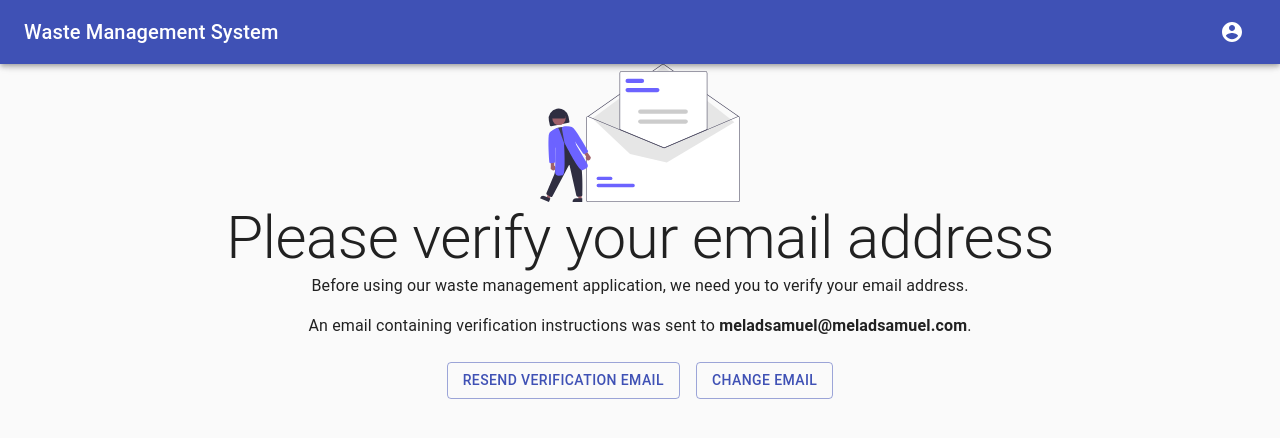
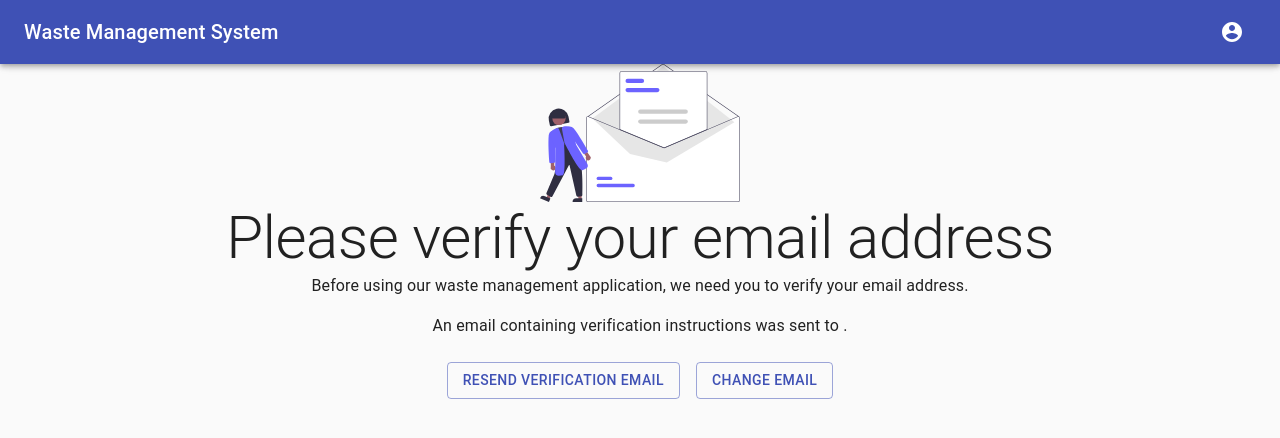
Before and after one commit to meladsamuel/waste-management-frontend, a React (Create React App) app: page /confirm in a window 1280 px wide. Shown: the top 438 px of the page. Built offline with nearby package versions, Linux system fonts and the light colour scheme; no server answers; sample sign-in values are in the browser's storage.

Commit message:
show email in email comfirmation view

```diff
--- a/src/container/views/ConfirmationView.jsx
+++ b/src/container/views/ConfirmationView.jsx
@@ -1,5 +1,6 @@
 import React from 'react';
 import { Container, Typography, Button, makeStyles } from '@material-ui/core';
+import { useAuth } from '../../contexts/AuthContext';
 
 const useStyles = makeStyles((theme) => ({
   root: {
@@ -17,6 +18,7 @@ const useStyles = makeStyles((theme) => ({
 }));
 const ConfirmationView = () => {
   const classes = useStyles();
+  const { user } = useAuth();
   return (
     <Container className={classes.root}>
       <img width="200" src="/verify_email.svg" alt="verify your email" />
@@ -29,7 +31,7 @@ const ConfirmationView = () => {
       </Typography>
       <Typography paragraph align="center">
         An email containing verification instructions was sent to{' '}
-        <strong>meladsamuel@meladsamuel.com</strong>.
+        <strong>{user?.email}</strong>.
       </Typography>
       <div className={classes.actionSection}>
         <Button variant="outlined" color="primary">
```
